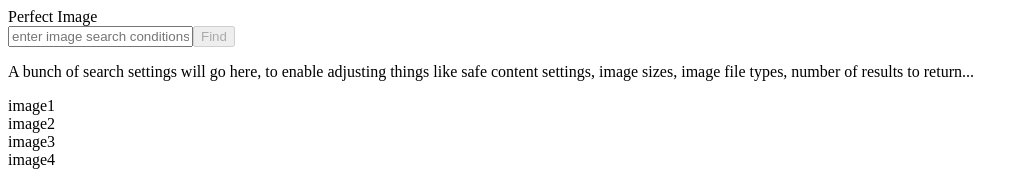
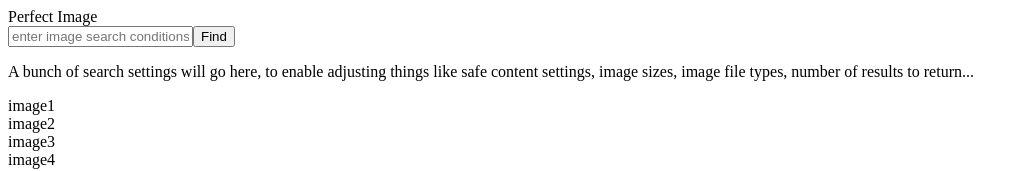
Before and after one commit to MissedMemo/lightbox-cool-school, a React app: page / in a window 1280 px wide. Shown: the top 171 px of the page, without its empty margins (0-1028 px from the left). Built offline with nearby package versions, Linux system fonts and the light colour scheme; the HTML template or start-up script is replaced by a standard one.

Commit message:
convert searchbar to form component to support local state

```diff
--- a/client/public/style.css
+++ b/client/public/style.css
@@ -44,7 +44,7 @@ body {
          Search Bar
 *********************************/
 
-.searchbar {
+.search-form {
   flex: 1;
   -webkit-flex: 1;
   display: -webkit-flex; /* Safari */
@@ -54,7 +54,7 @@ body {
   justify-content: flex-end;
 }
 
-.searchbar input[type='text'] {
+.search-form input[type='text'] {
   padding: 8px 15px;
   width: 300px;
   background: rgba( 50, 50, 50, 0.2 );
@@ -63,7 +63,7 @@ body {
   color: lightgray;
 }
 
-.searchbar button {
+.search-form button {
   position:relative;
   padding: 9px 15px;
   top: -1px;
@@ -76,17 +76,17 @@ body {
   text-transform: uppercase;
 }
 
-.searchbar button:hover {
+.search-form button:hover {
   background-color: blue;
 }
 
-.searchbar button[disabled] {
+.search-form button[disabled] {
   background-color: transparent;
   color: darkgray;
   border: 1px solid;
 }
 
-.searchbar button:focus {
+.search-form button:focus {
   outline: 0;
 }
 
--- /dev/null
+++ b/client/src/actions/actions.js
@@ -0,0 +1,2 @@
+const SEARCH_IMAGES = 'SEARCH_IMAGES';
+const GET_IMAGES_SUCCESS = 'GET_IMAGES_SUCCESS';
--- a/client/src/components/searchbar.jsx
+++ b/client/src/components/searchbar.jsx
@@ -1,6 +1,16 @@
-import React from 'react';
+import React, {Component} from 'react';
 
-export default () => <div className='searchbar'>
-  <input type="text" placeholder="enter image search conditions..." />
-  <button disabled >Find</button>
-</div>;
+class SearchBar extends Component {
+
+  render() {
+    return <form className='search-form'>
+      <input type='text'
+        placeholder='enter image search conditions...'
+        // value set to local state...
+      />
+      <button type='submit'>Find</button>
+    </form>;
+  }
+};
+
+export default SearchBar;
```
